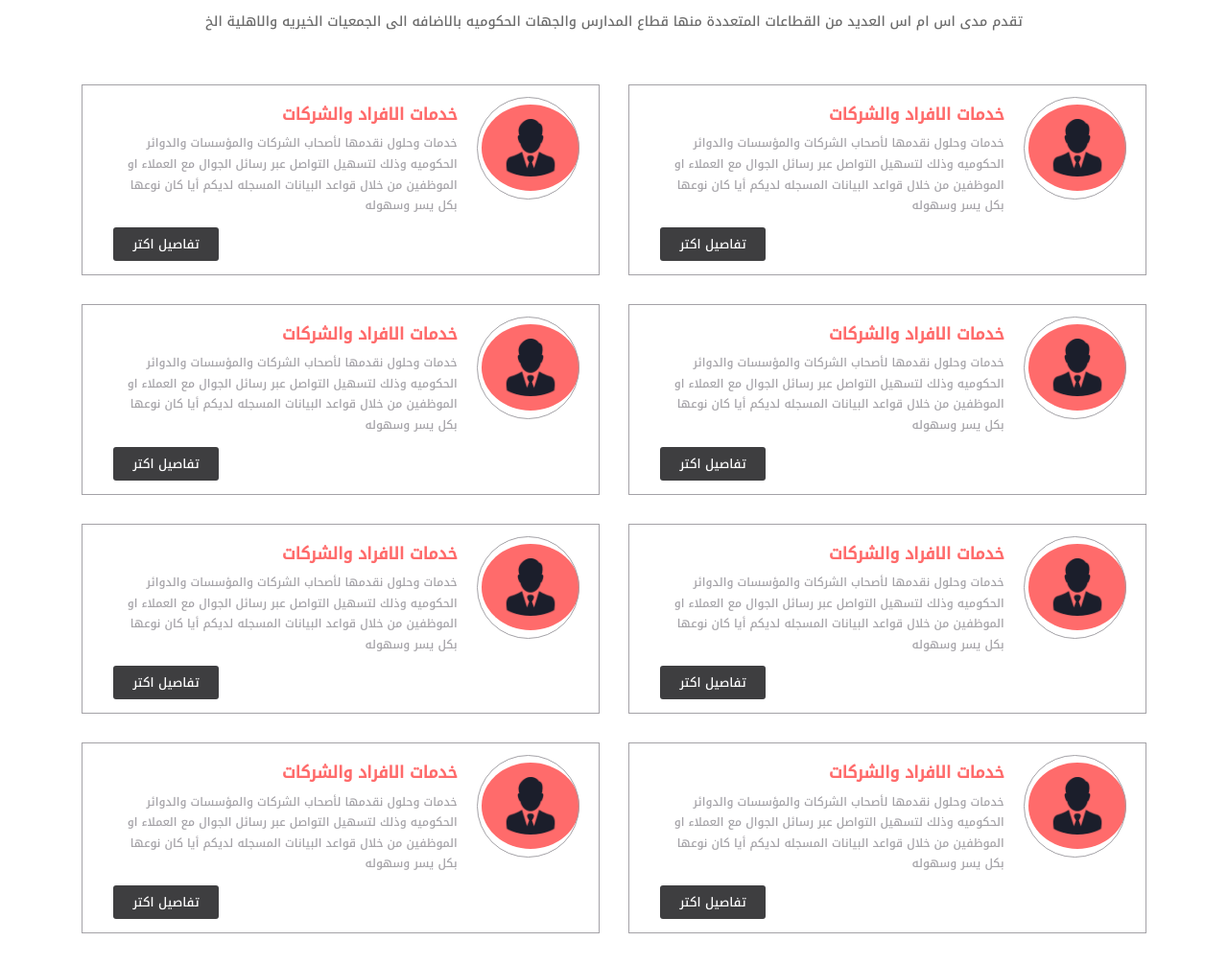
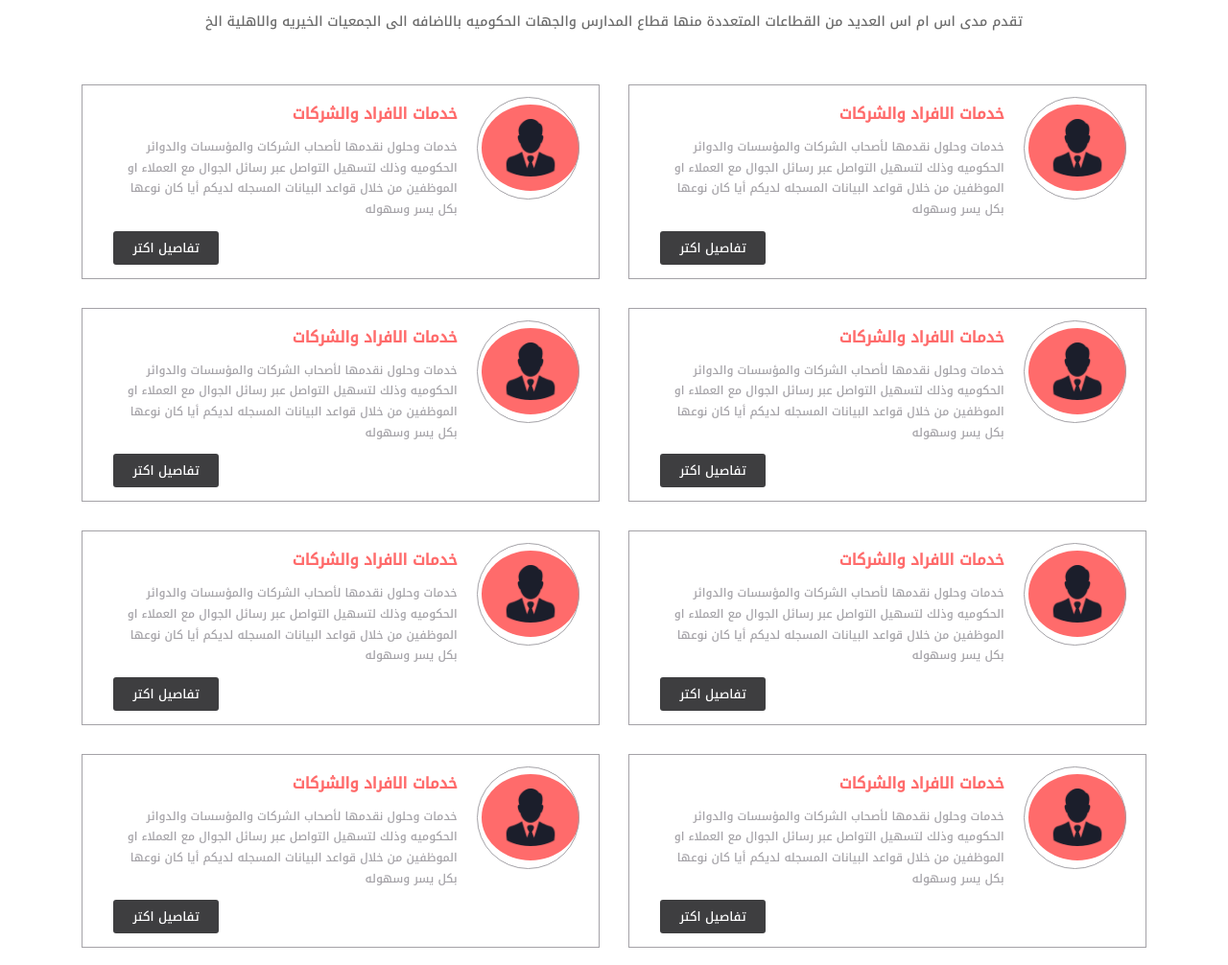
Before and after one commit to mahmoudramadan100/elmada, a plain HTML site: page index.html in a window 1280 px wide. Shown: the part 882-1888 px from the top of the page at 96% size. Drawn offline with Linux system fonts and the light colour scheme.

Commit message:
start code

```diff
--- a/css/main.scss
+++ b/css/main.scss
@@ -570,11 +570,11 @@ transition {
         .text {
             padding: 0 15px;
             h3 {
-                font-size: 17px;
+                font-size: 16px;
                 text-align: right;
                 color: $main-color;
                 font-weight: bold;
-                margin-bottom: 10px;
+                margin-bottom: 15px;
             }
             p {
                 font-size: 12px;
```
Also changed, not shown: css/main.css.
